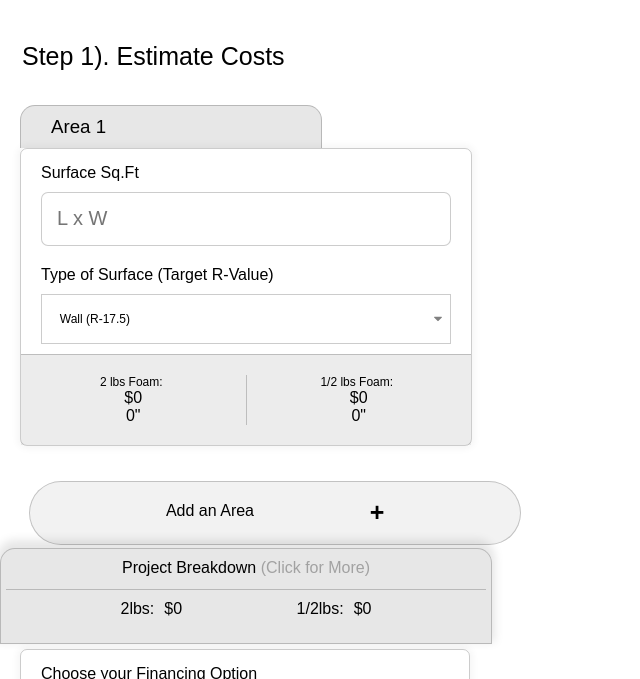
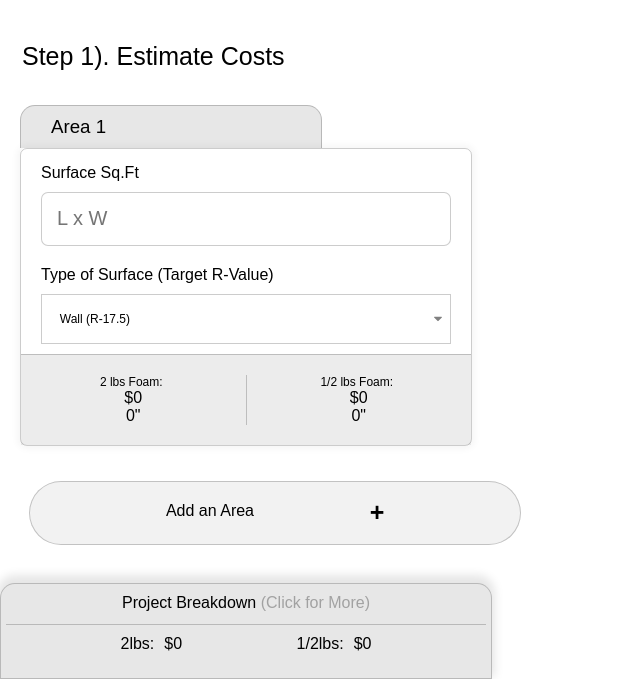
Before and after one commit to BlackPrnce99/InstaFoamEstimator, a plain HTML site: page index.html in a window 1280 px wide. Shown: the part 121-800 px from the top of the page, without its empty margins (0-640 px from the left). Drawn offline with Linux system fonts and the light colour scheme; a web font is replaced by a local one.

Commit message:
Still messing with the bottom menu bar 5

```diff
--- a/css/main.css
+++ b/css/main.css
@@ -239,7 +239,6 @@ ul {
 .resultBlock {
   position: fixed;
   bottom: 0px;
-  margin-bottom: 35px;
   width: 100%;
   max-width: 490px;
   padding-top: 10px;
```
